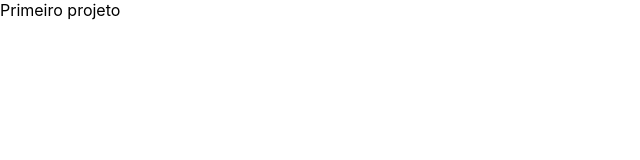
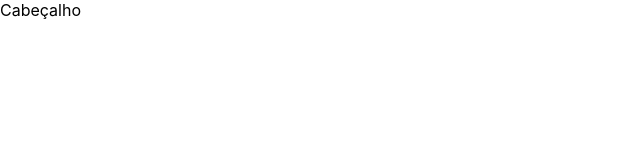
Before and after one commit to gabrielmds222/React_Python_Week, a Next.js app: page / in a window 1280 px wide. Shown: the top 160 px of the page, without its empty margins (0-640 px from the left). Built offline with nearby package versions, Linux system fonts and the light colour scheme.

Commit message:
rm: Estilização para padrão dark do navegador do global.css. feat: Importa componente de cabeçalho na tela principal.

```diff
--- a/pages/index.tsx
+++ b/pages/index.tsx
@@ -1,7 +1,8 @@
 import type { NextPage } from "next";
+import Cabecalho from "../src/components/Cabecalho";
 
 const Home: NextPage = () => {
-  return <div>Primeiro projeto</div>;
+  return <Cabecalho />;
 };
 
 export default Home;
--- /dev/null
+++ b/src/components/Cabecalho.tsx
@@ -0,0 +1,5 @@
+const Cabecalho = () => {
+  return <div>Cabeçalho</div>;
+};
+
+export default Cabecalho;
--- a/styles/globals.css
+++ b/styles/globals.css
@@ -14,13 +14,3 @@
 * {
   box-sizing: border-box;
 }
-
-@media (prefers-color-scheme: dark) {
-  html {
-    color-scheme: dark;
-  }
-  body {
-    color: white;
-    background: black;
-  }
-}
```
